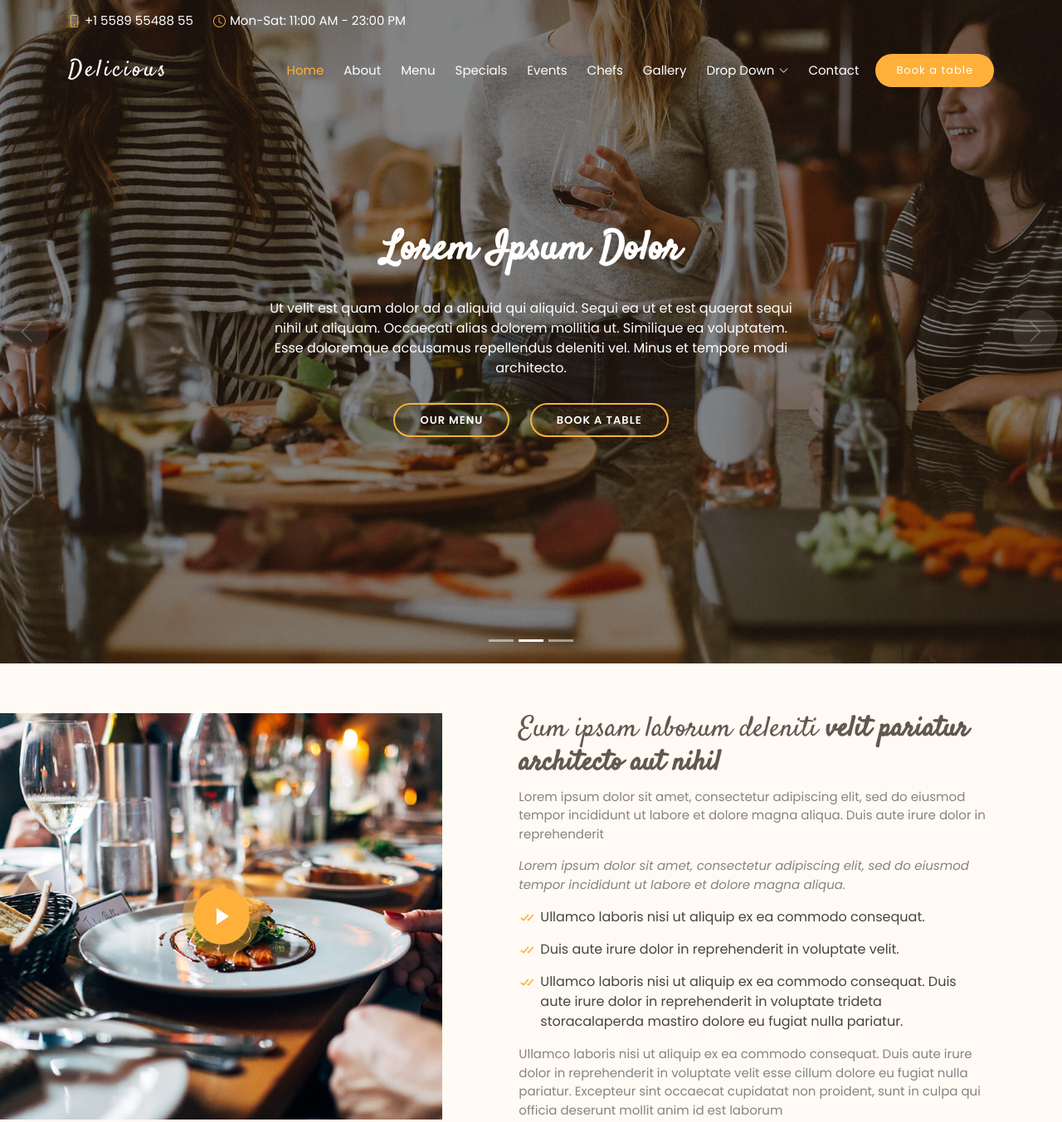
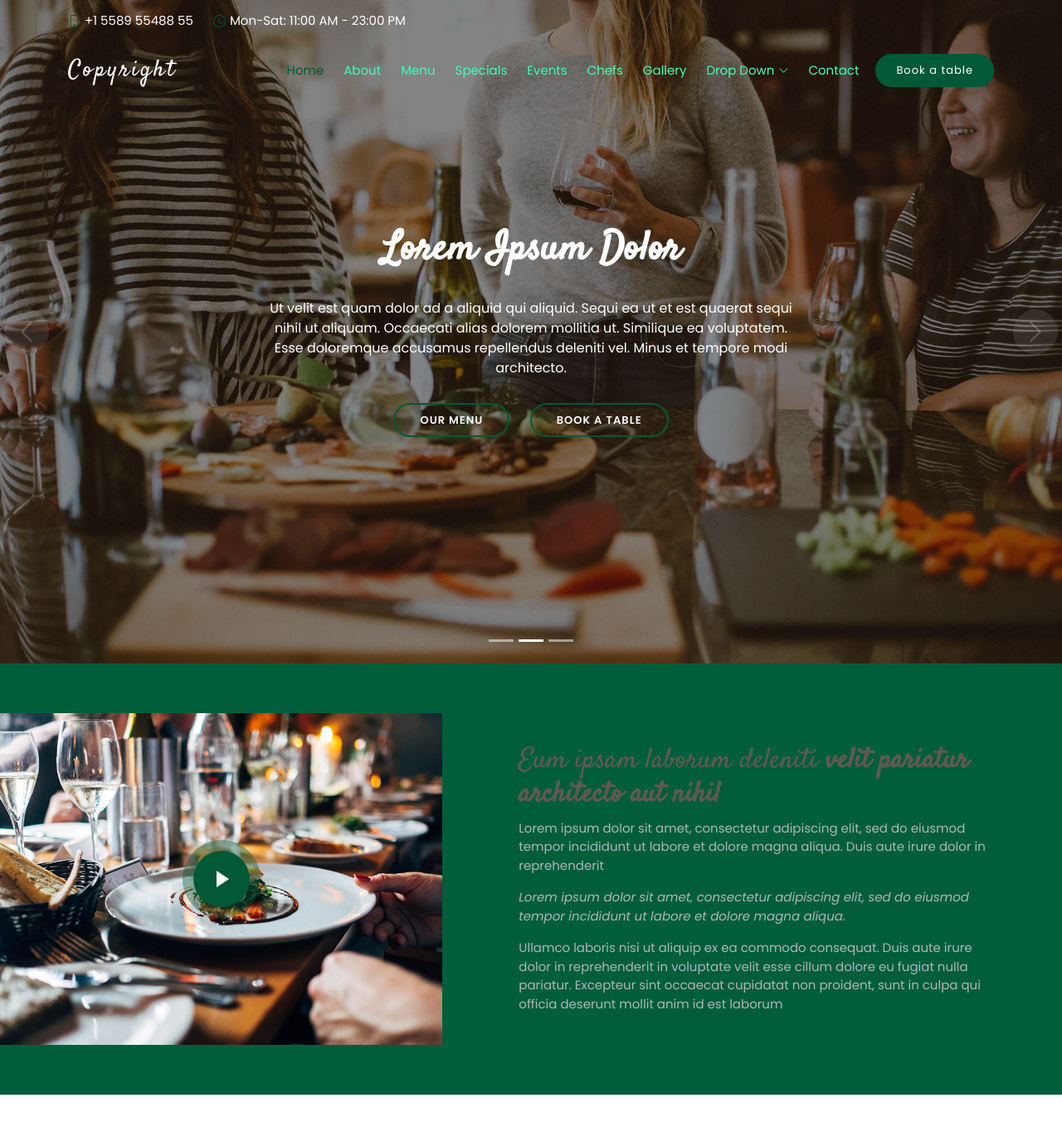
Before and after one commit to willdn/copyright, a website: page index.html in a window 1280 px wide. Shown: the top 1353 px of the page at 83% size. Drawn offline with Linux system fonts and the light colour scheme.

Commit message:
First changes

```diff
--- a/assets/scss/_sections.scss
+++ b/assets/scss/_sections.scss
@@ -98,7 +98,7 @@ section {
 # About
 --------------------------------------------------------------*/
 .about {
-  background: lighten($primary, 36);
+  background: lighten($primary, 1);
   .content {
     padding: 0 80px;
     h3 {
@@ -115,7 +115,7 @@ section {
 
     p {
       font-size: 15px;
-      color: lighten($default, 25);
+      color: lighten($gray, 25);
     }
 
     ul {
--- a/assets/scss/_variables.scss
+++ b/assets/scss/_variables.scss
@@ -5,7 +5,7 @@ $font-secondary: 'Comic Neue', sans-serif;
 
 // Colors
 $default: #444444;
-$primary: #ffb03b;
+$primary: #015938;
 $secondary: #433f39;
 
 // General Colors
--- a/index.html
+++ b/index.html
@@ -5,7 +5,7 @@
   <meta charset="utf-8">
   <meta content="width=device-width, initial-scale=1.0" name="viewport">
 
-  <title>Delicious Bootstrap Template - Index</title>
+  <title>Copyright</title>
   <meta content="" name="description">
   <meta content="" name="keywords">
 
@@ -26,13 +26,6 @@
 
   <!-- Template Main CSS File -->
   <link href="assets/css/style.css" rel="stylesheet">
-
-  <!-- =======================================================
-  * Template Name: Delicious - v4.9.1
-  * Template URL: https://bootstrapmade.com/delicious-free-restaurant-bootstrap-theme/
-  * Author: BootstrapMade.com
-  * License: https://bootstrapmade.com/license/
-  ======================================================== -->
 </head>
 
 <body>
@@ -50,7 +43,7 @@
     <div class="container-fluid container-xl d-flex align-items-center justify-content-between">
 
       <div class="logo me-auto">
-        <h1><a href="index.html">Delicious</a></h1>
+        <h1><a href="index.html">Copyright</a></h1>
         <!-- Uncomment below if you prefer to use an image logo -->
         <!-- <a href="index.html"><img src="assets/img/logo.png" alt="" class="img-fluid"></a>-->
       </div>
@@ -104,7 +97,7 @@
           <div class="carousel-item active" style="background-image: url(assets/img/slide/slide-1.jpg);">
             <div class="carousel-container">
               <div class="carousel-content">
-                <h2 class="animate__animated animate__fadeInDown"><span>Delicious</span> Restaurant</h2>
+                <h2 class="animate__animated animate__fadeInDown"><span>Copyright</span> Restaurant</h2>
                 <p class="animate__animated animate__fadeInUp">Ut velit est quam dolor ad a aliquid qui aliquid. Sequi ea ut et est quaerat sequi nihil ut aliquam. Occaecati alias dolorem mollitia ut. Similique ea voluptatem. Esse doloremque accusamus repellendus deleniti vel. Minus et tempore modi architecto.</p>
                 <div>
                   <a href="#menu" class="btn-menu animate__animated animate__fadeInUp scrollto">Our Menu</a>
@@ -179,11 +172,6 @@
                 Lorem ipsum dolor sit amet, consectetur adipiscing elit, sed do eiusmod tempor incididunt ut labore et dolore
                 magna aliqua.
               </p>
-              <ul>
-                <li><i class="bx bx-check-double"></i> Ullamco laboris nisi ut aliquip ex ea commodo consequat.</li>
-                <li><i class="bx bx-check-double"></i> Duis aute irure dolor in reprehenderit in voluptate velit.</li>
-                <li><i class="bx bx-check-double"></i> Ullamco laboris nisi ut aliquip ex ea commodo consequat. Duis aute irure dolor in reprehenderit in voluptate trideta storacalaperda mastiro dolore eu fugiat nulla pariatur.</li>
-              </ul>
               <p>
                 Ullamco laboris nisi ut aliquip ex ea commodo consequat. Duis aute irure dolor in reprehenderit in voluptate
                 velit esse cillum dolore eu fugiat nulla pariatur. Excepteur sint occaecat cupidatat non proident, sunt in
@@ -906,7 +894,7 @@
   <!-- ======= Footer ======= -->
   <footer id="footer">
     <div class="container">
-      <h3>Delicious</h3>
+      <h3>Copyright</h3>
       <p>Et aut eum quis fuga eos sunt ipsa nihil. Labore corporis magni eligendi fuga maxime saepe commodi placeat.</p>
       <div class="social-links">
         <a href="#" class="twitter"><i class="bx bxl-twitter"></i></a>
@@ -916,7 +904,7 @@
         <a href="#" class="linkedin"><i class="bx bxl-linkedin"></i></a>
       </div>
       <div class="copyright">
-        &copy; Copyright <strong><span>Delicious</span></strong>. All Rights Reserved
+        &copy; Copyright <strong><span>Copyright</span></strong>. All Rights Reserved
       </div>
 
     </div>
```
Also changed, not shown: assets/css/style.css, assets/img/favicon.png, assets/img/logo.png (added).
